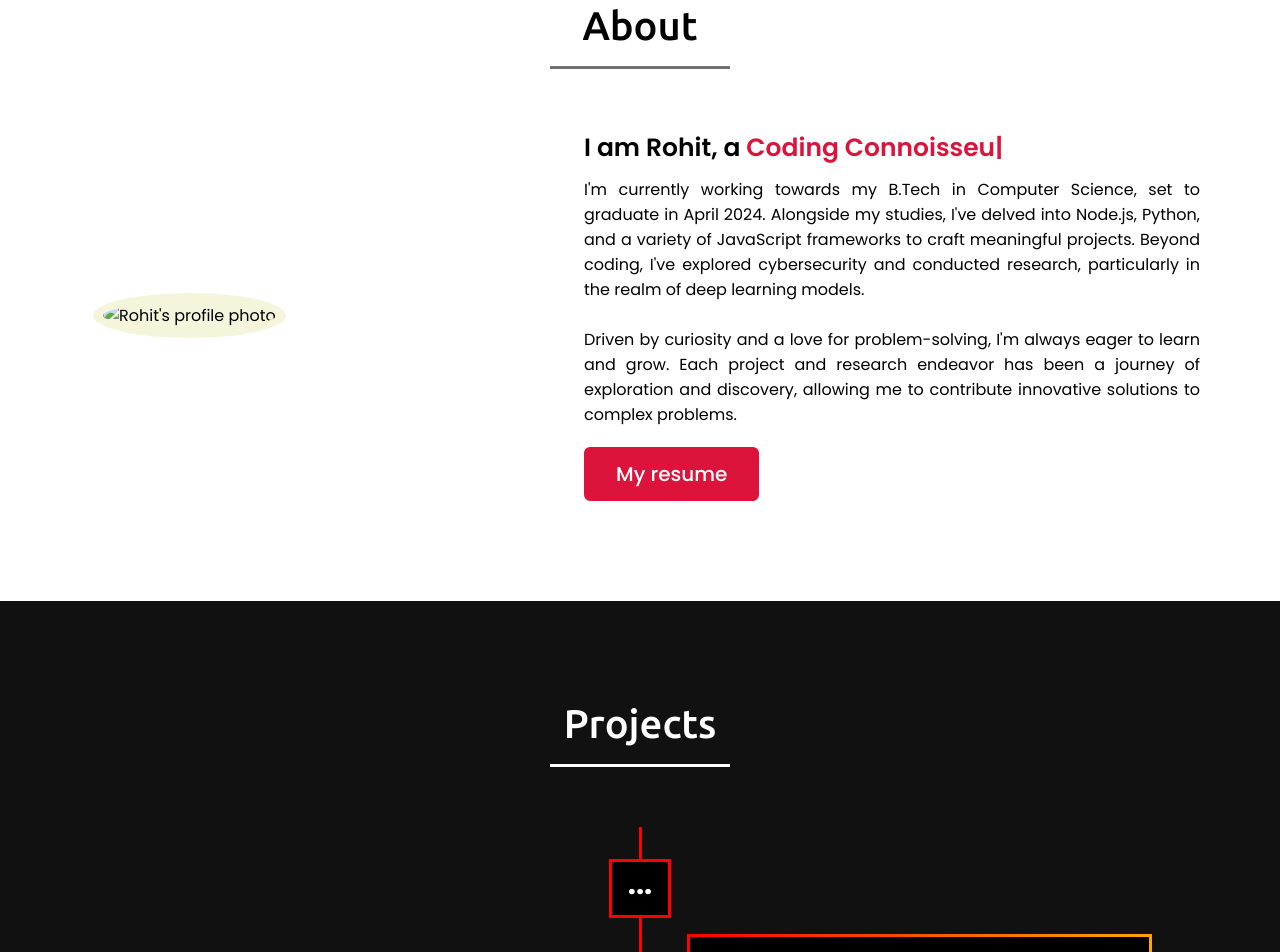
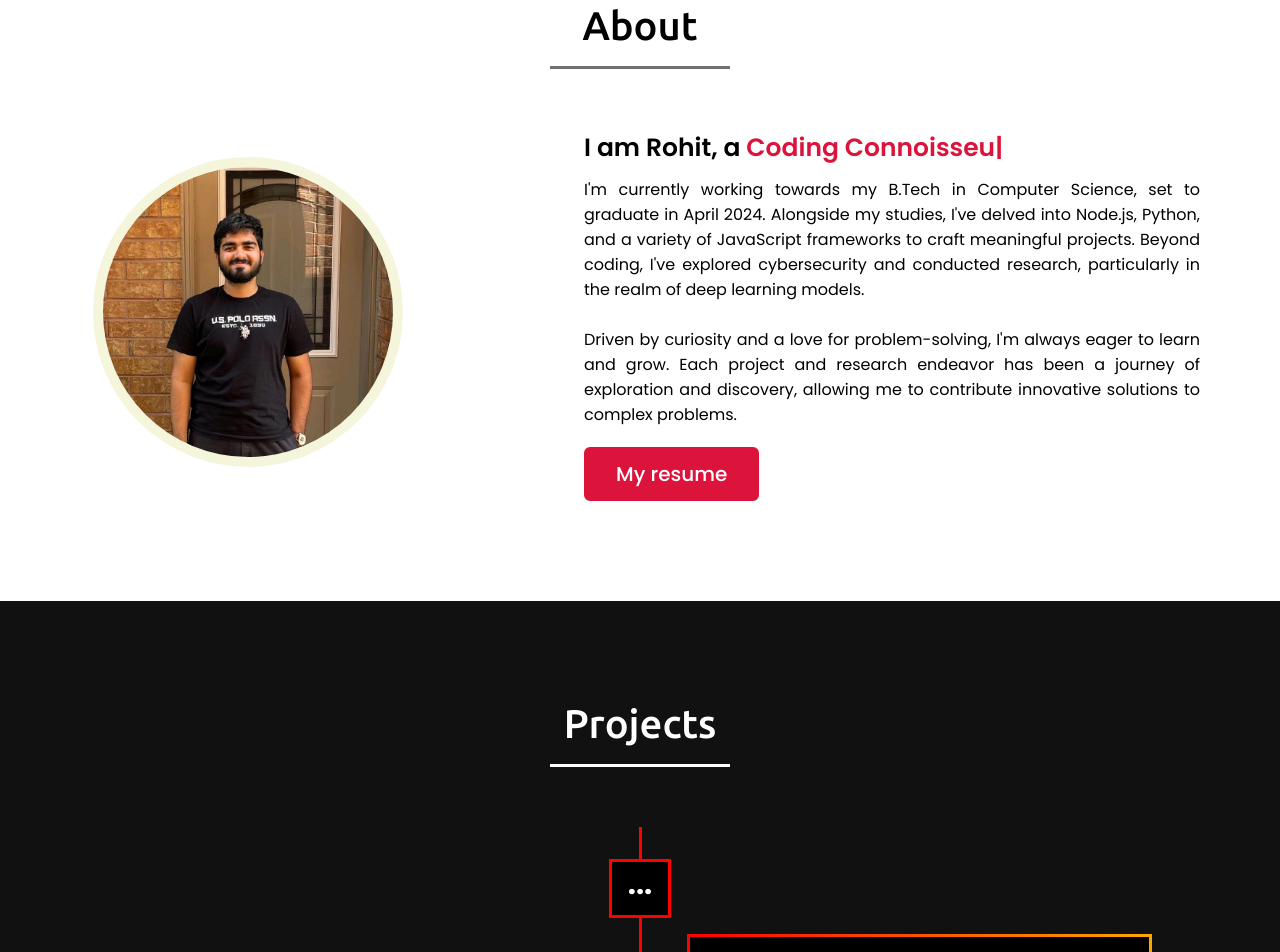
Before and after one commit to Rohit-Thakkar/MyWebsite, a plain HTML site: page index.html in a window 1280 px wide. Shown: the part 897-1849 px from the top of the page. Drawn offline with nearby package versions, Linux system fonts and the light colour scheme.

Commit message:
Update index.html

```diff
--- a/index.html
+++ b/index.html
@@ -80,7 +80,7 @@
 								border: 5px solid #fff;
 								background-color: rgb(245, 245, 220);
 								margin: 0.5rem;
-							" src="images/profile-1.png" alt="Rohit's profile photo" />
+							" src="images/profile-1.jpg" alt="Rohit's profile photo" />
 				</div>
 				<div class="column right">
 					<div class="text">I am Rohit, a <span class="typing-2"></span></div>
```
